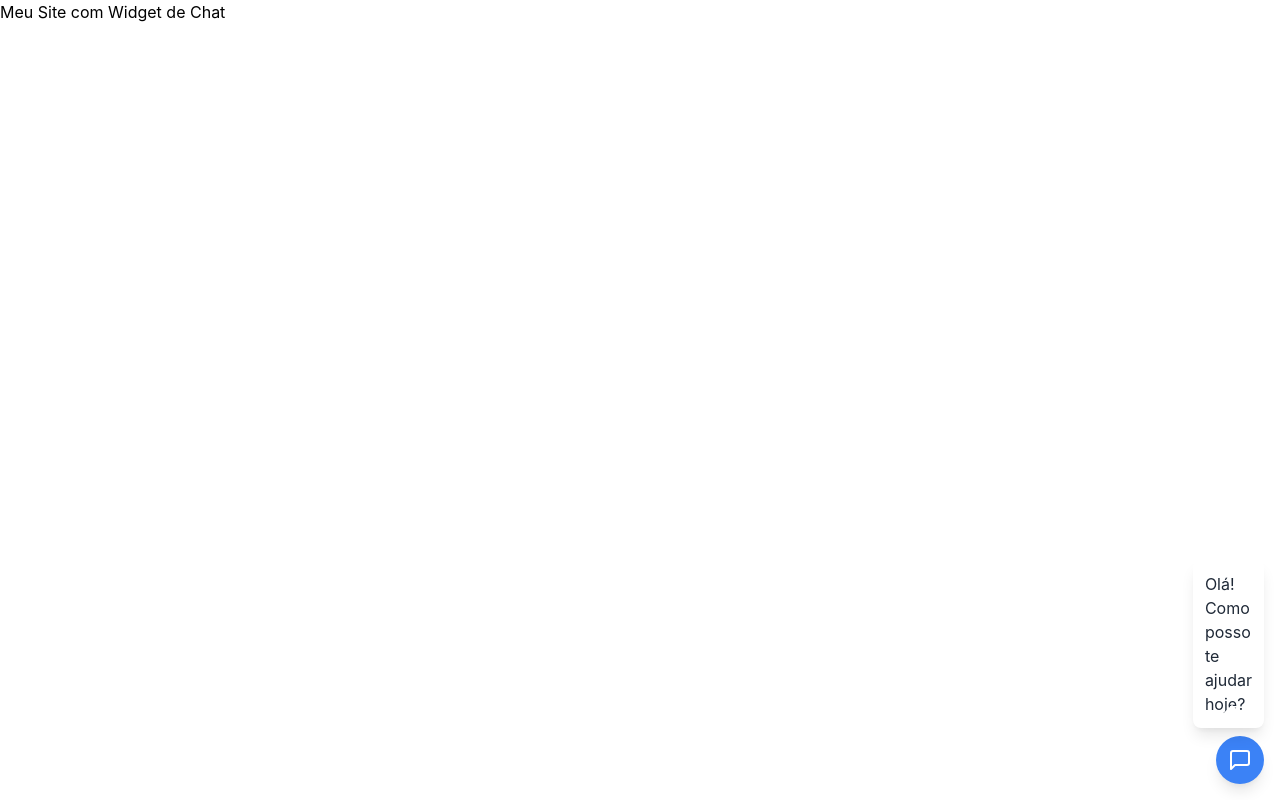
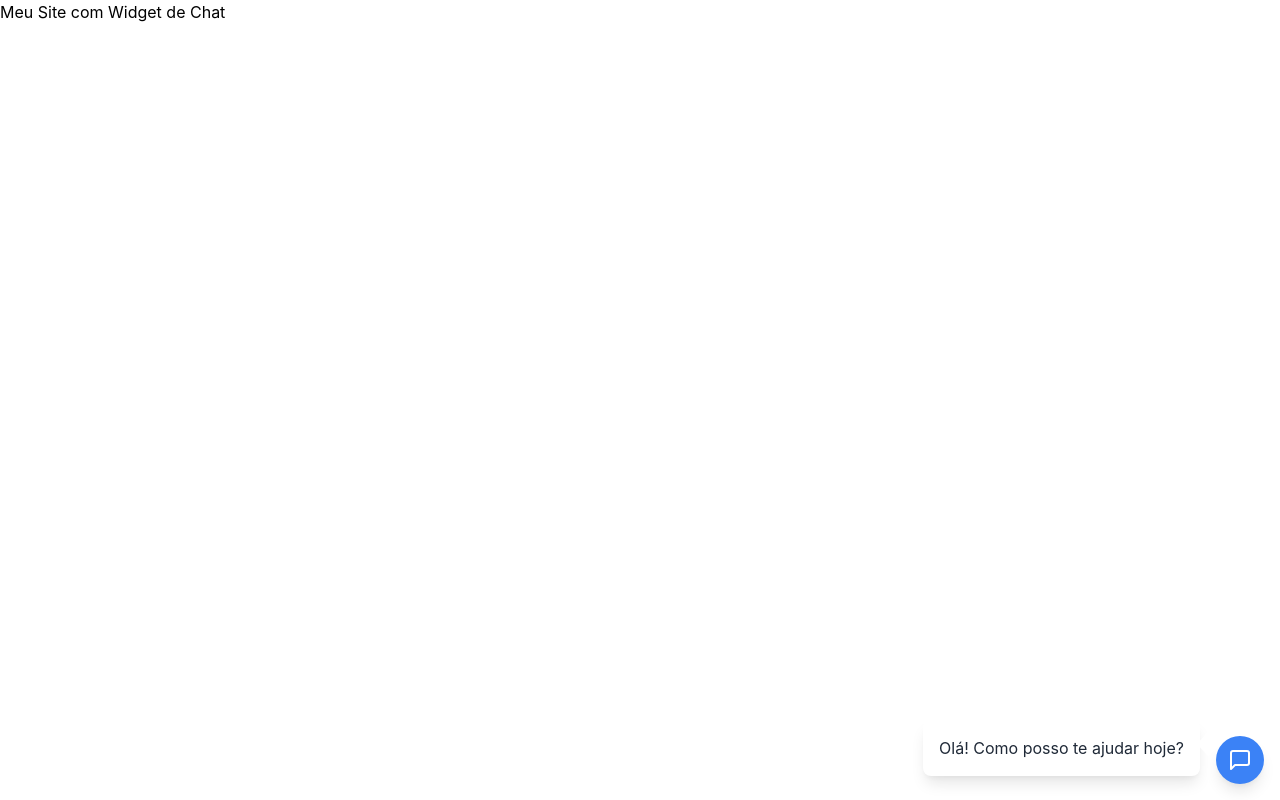
Before and after one commit to andreprezoto/react-chat-widget, a React (Create React App) app: page / in a window 1280 px wide. Built offline with nearby package versions, Linux system fonts and the light colour scheme.

Commit message:
Move chat balloon to the left and increase width

```diff
--- a/src/ChatWidget.js
+++ b/src/ChatWidget.js
@@ -34,24 +34,24 @@ const ChatWidget = ({
   );
 
   return (
-    <div className="fixed bottom-4 right-4">
+    <div className="fixed bottom-4 right-4 flex items-end">
       {!isOpen && (
-        <div className="relative">
+        <>
+          {showBalloon && (
+            <div className="mr-4 mb-2 bg-white text-gray-800 p-4 rounded-lg shadow-lg max-w-sm animate-fade-in">
+              <div className="relative">
+                {chatMessage}
+                <div className="absolute -right-8 bottom-2 w-4 h-4 bg-white transform rotate-45"></div>
+              </div>
+            </div>
+          )}
           <button
             onClick={() => setIsOpen(true)}
             className="bg-blue-500 hover:bg-blue-600 text-white rounded-full p-3 shadow-lg"
           >
             <MessageIcon />
           </button>
-          {showBalloon && (
-            <div className="absolute bottom-14 right-0 bg-white text-gray-800 p-3 rounded-lg shadow-lg max-w-xs animate-fade-in">
-              <div className="relative">
-                {chatMessage}
-                <div className="absolute -bottom-2 right-3 w-4 h-4 bg-white transform rotate-45"></div>
-              </div>
-            </div>
-          )}
-        </div>
+        </>
       )}
       {isOpen && (
         <div
```
Also changed, not shown: 1 other file (tests, documents, lock files or other folders).
